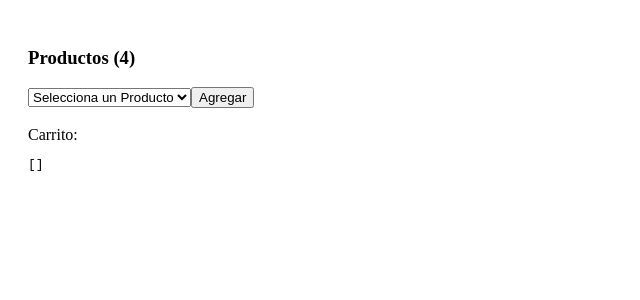
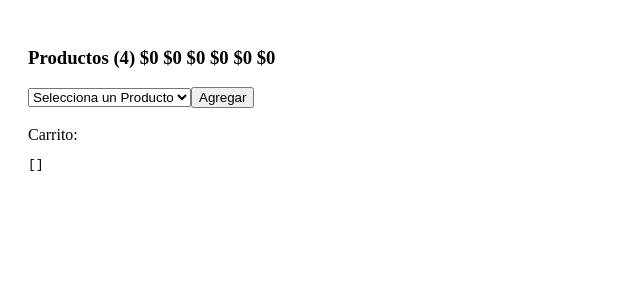
Before and after one commit to ioticos/elon_musk_level, a Nuxt app: page /carrito in a window 1280 px wide. Shown: the top 300 px of the page, without its empty margins (0-640 px from the left). Built offline with nearby package versions, Linux system fonts and the light colour scheme.

Commit message:
clase 1.18 propiedades computadas

```diff
--- a/pages/carrito.vue
+++ b/pages/carrito.vue
@@ -1,7 +1,7 @@
 <template>
   <div style="padding: 20px">
 
-    <h3>Productos ({{productos.length}})</h3>
+    <h3>Productos ({{productos.length}}){{total}} {{total}} {{total}} {{total}} {{total}} {{total}}</h3>
 
     <!-- FORMULARIO -->
     <select @change="resetearCantidad()" v-model="productoSeleccionado">
@@ -13,6 +13,7 @@
     <input v-if="productoSeleccionado != -1" v-model.number="cantidad" min="1" :max="productos[productoSeleccionado].stock" type="number" style="width: 40px">
 
     <button @click="agregarProducto()">Agregar</button>
+    <span v-if="productoSeleccionado != -1">{{productos[productoSeleccionado].precio * cantidad}}</span>
 
 <br><br>
   Carrito:
@@ -30,11 +31,12 @@ export default {
         return {
             productoSeleccionado: -1,
             cantidad: 1,
+            llamados: 0,
             productos: [
                 {
                     id: 1,
                     nombre: "Uniforme",
-                    precio: 12.40,
+                    precio: 12.10,
                     max: 5,
                     stock: 2
                 },
@@ -48,7 +50,7 @@ export default {
                 {
                     id: 3,
                     nombre: "Mapa",
-                    precio: 10.40,
+                    precio: 10.70,
                     max: 100,
                     stock: 5
                 },
@@ -63,7 +65,19 @@ export default {
             carrito: []
         }
     },
+    computed: {
+        total(){
+            console.log("TOTAL HA SIDO LLAMADO");
+            var total = 0;
+            this.carrito.forEach(producto => {
+              total = total + (producto.precio * producto.cantidad)
+            });
+
+            return ' $' + total;
+        },
+    },
     methods: {
+
         resetearCantidad(){
             this.cantidad = 1;
         },
```
